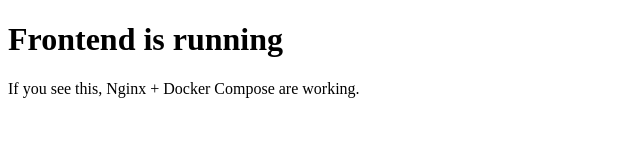
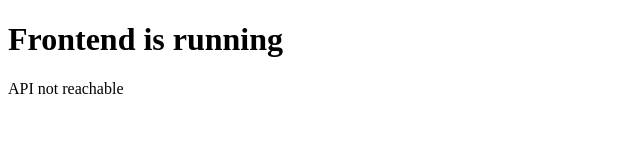
Before and after one commit to anismerchant/deploying-multi-tier-application, a plain HTML site: page docker/frontend/index.html in a window 1280 px wide. Shown: the whole page, without its empty margins (0-640 px from the left). Drawn offline with Linux system fonts and the light colour scheme; no server answers.

Commit message:
feat: (frontend) wire frontend to api using docker compose service dns

```diff
--- a/docker/frontend/index.html
+++ b/docker/frontend/index.html
@@ -6,6 +6,19 @@
 </head>
 <body>
   <h1>Frontend is running</h1>
-  <p>If you see this, Nginx + Docker Compose are working.</p>
+  <p id="status">Checking API...</p>
+
+  <script>
+    fetch("http://api:5000/health")
+      .then(res => res.json())
+      .then(data => {
+        document.getElementById("status").innerText =
+          "API status: " + data.status;
+      })
+      .catch(() => {
+        document.getElementById("status").innerText =
+          "API not reachable";
+      });
+  </script>
 </body>
 </html>
```
